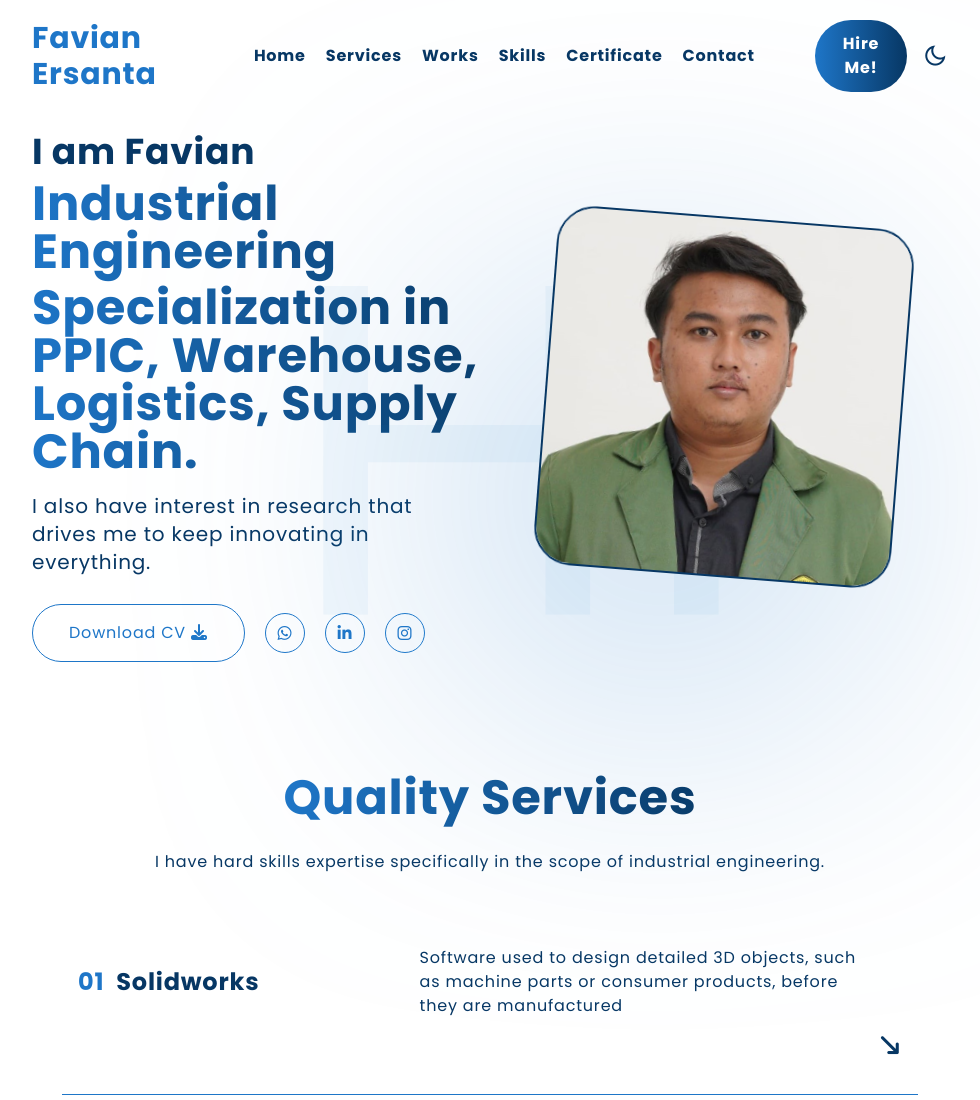
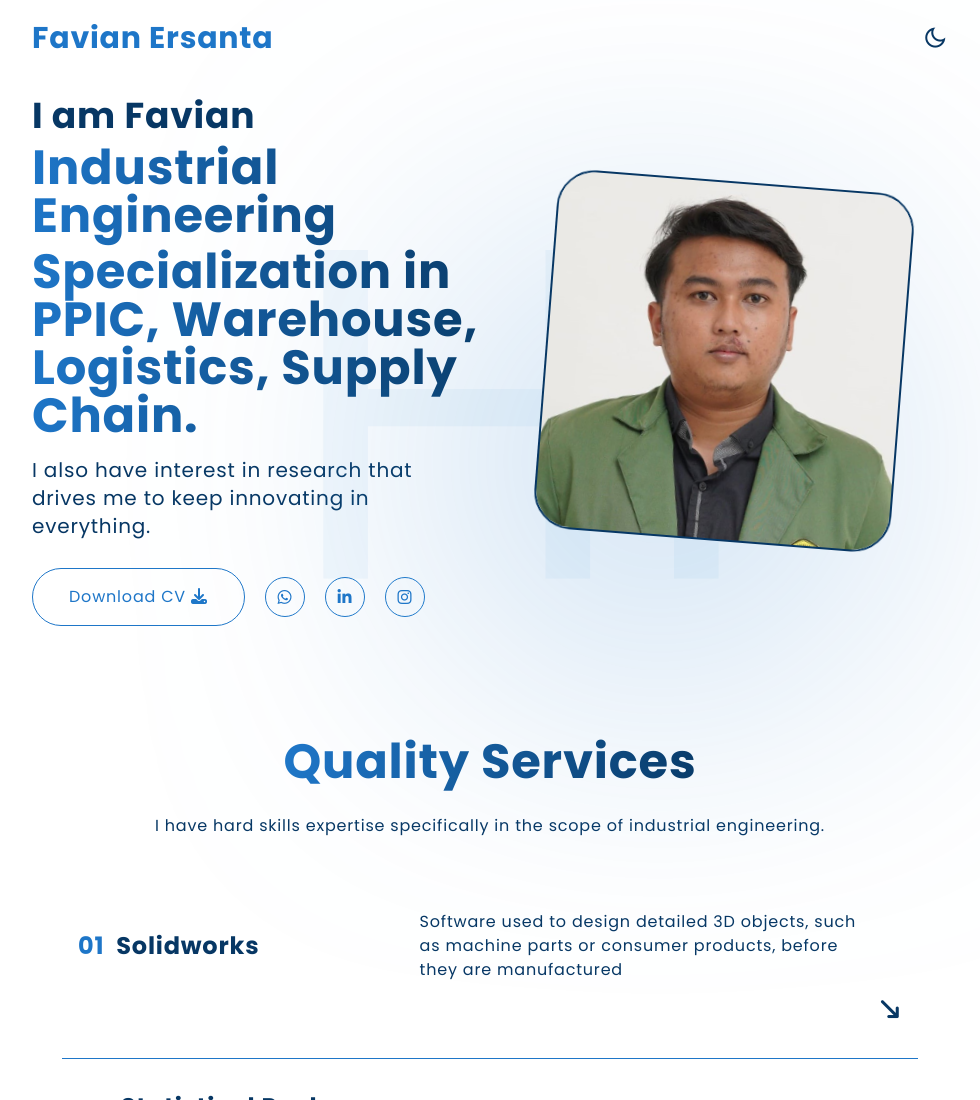
Before and after one commit to vviaann123/web-porto-favian, a website: page index.html in a window 1280 px wide. Shown: the top 1100 px of the page, without its empty margins (150-1130 px from the left). Drawn offline with nearby package versions, Linux system fonts and the light colour scheme; a web font is replaced by a local one.

Commit message:
Add files via upload

```diff
--- a/index.html
+++ b/index.html
@@ -26,7 +26,7 @@
                 <p  class="text-2xl md:text-3xl font-bold text-primaryColorLight">Favian Ersanta</p>
             </div>
 
-            <div id="nav-menu" class="hidden absolute top-0 left-0 bg-primaryColor w-full py-24 lg:block lg:bg-transparent lg:static lg:py-0 lg:border-none lg:w-auto lg:ml-auto">
+            <div id="nav-menu" class="hidden absolute top-0 left-0 bg-primaryColor w-full py-24 lg:static lg:py-0 lg:border-none lg:w-auto lg:ml-auto">
                 <ul class=" flex flex-col items-center text-center gap-12 lg:flex-row lg:gap-5">
                     <li>
                         <a href="#hero" class="nav-link">Home</a>
```
